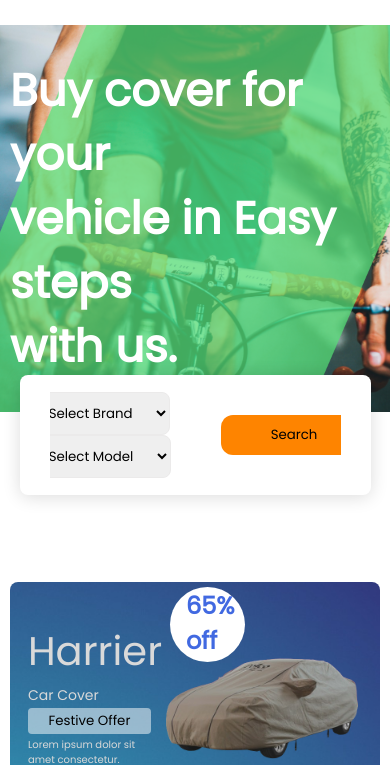
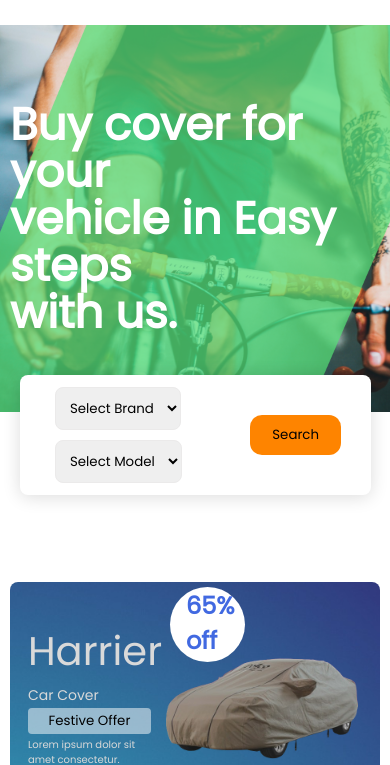
Before and after one commit to ichanddan/Polco, a plain HTML site: page index.html in a window 390 px wide. Shown: the part 89-854 px from the top of the page. Drawn offline with Linux system fonts and the light colour scheme.

Commit message:
fix all responsive

```diff
--- a/style.css
+++ b/style.css
@@ -693,7 +693,7 @@ footer{
         padding: 10px;
         font-size: 45px;
         font-weight: 600;
-        line-height: 64px;
+        line-height: 47px;
         letter-spacing: 0em;
     }
     .main{
@@ -701,6 +701,10 @@ footer{
         height: 120px;
         top: 350px;
         left: 20px;
+    }
+    #cars{
+        padding: 10px 10px;
+        margin: 5px;
     }
 
 
@@ -871,5 +875,8 @@ footer{
         width: 100%;
         /* display: block; */
     }
+    .btn button{
+        padding: 10px 22px;
+    }
 
 }
```
